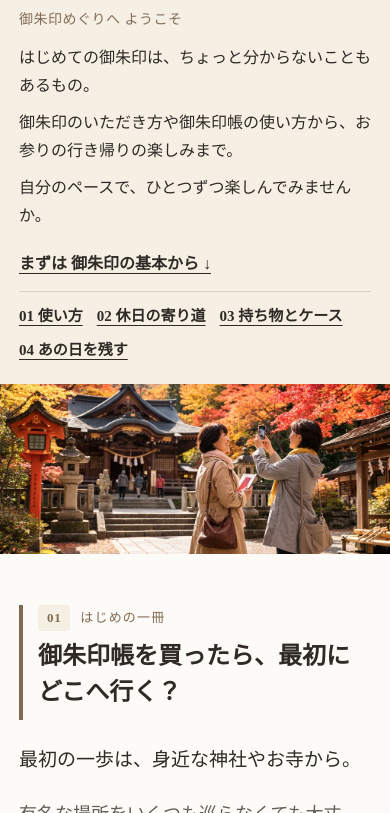
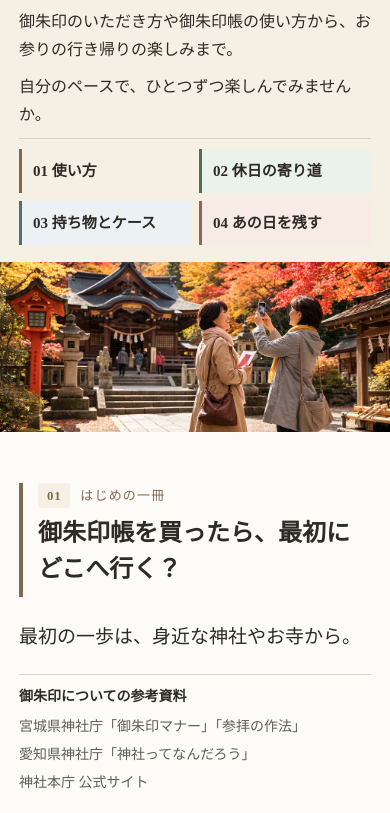
Before and after one commit to watatsudu/watatsudu.github.io, a plain HTML site: page goshuin-holiday/index.html in a window 390 px wide. Shown: the part 212-1025 px from the top of the page. Drawn offline with Linux system fonts and the light colour scheme.

Commit message:
Shorten LP hero, display source names in chapter 01, color-code chapter TOC

```diff
--- a/goshuin-holiday/index.html
+++ b/goshuin-holiday/index.html
@@ -39,8 +39,14 @@
     .lp-first-link{display:inline-flex;min-height:44px;align-items:center;font-size:16px;font-weight:600;text-decoration:underline;text-underline-offset:4px}
     .lp-first-link{margin:3px 0 0}
     .lp-hero-image{width:100%;height:230px;object-fit:cover;object-position:center 47%}
-    .lp-toc{display:flex;flex-wrap:wrap;gap:9px 17px;margin:25px 0 0;padding:15px 0 0;border-top:1px solid var(--line)}
-    .lp-toc a{font-size:14px;min-height:44px;display:inline-flex;align-items:center;text-decoration:underline;text-underline-offset:4px}
+    /* 目次と章の見出しを同系の4色で結びつける。アンカーリンクは維持 */
+    .lp-toc{display:grid;grid-template-columns:repeat(2,minmax(0,1fr));gap:8px;margin:20px 0 0;padding:13px 0 0;border-top:1px solid var(--line)}
+    .lp-toc a{display:flex;align-items:center;min-height:44px;padding:9px 11px;border-left:3px solid var(--toc-accent);background:var(--toc-bg);color:var(--ink);font-size:14px;font-weight:600;line-height:1.5;text-decoration:none}
+    .lp-toc a:nth-child(1){--toc-accent:#80694F;--toc-bg:#F5EFE4}
+    .lp-toc a:nth-child(2){--toc-accent:#506F56;--toc-bg:#EAF2EB}
+    .lp-toc a:nth-child(3){--toc-accent:#536E82;--toc-bg:#ECF1F4}
+    .lp-toc a:nth-child(4){--toc-accent:#936456;--toc-bg:#F8EBE5}
+    .lp-toc a:focus-visible{outline:3px solid #536451;outline-offset:2px}
     .lp-chapter{max-width:800px;margin:0 auto;padding:51px 19px 55px;border-bottom:1px solid var(--line);scroll-margin-top:18px}
     .lp-chapter:last-of-type{border-bottom:0}
     /* 章の見出しはB案（濃いアクセントラインと章番号）、節見出しはC案（章色の淡い帯）。 */
@@ -123,10 +129,11 @@
     .lp-appshot figcaption{text-align:center;margin-top:8px}
     .lp-facts{display:flex;flex-wrap:wrap;gap:7px 9px;margin:12px 0 20px;padding:0;list-style:none}
     .lp-facts li{background:#fffefa;border:1px solid var(--line);padding:6px 11px;font-size:13px}
-    .lp-reference{margin-top:31px;border-top:1px solid var(--line);padding-top:20px;font-size:13px;line-height:1.8;color:var(--muted)}
-    .lp-reference summary{cursor:pointer;font-size:14px;min-height:44px;display:flex;align-items:center}
-    .lp-reference ul{padding-left:22px}
-    .lp-reference a{text-decoration:underline;text-underline-offset:3px}
+    /* 参考資料は01章冒頭に控えめに表示し、外部リンクで離脱させない */
+    .lp-sources{margin:6px 0 22px;padding:10px 0 0;border-top:1px solid var(--line);color:var(--muted)}
+    .lp-chapter .lp-sources p{font-size:13px;line-height:1.7;margin:0 0 4px}
+    .lp-chapter .lp-sources .lp-sources-label{font-size:13px;font-weight:700;color:var(--ink);margin:0 0 6px}
+    @media(max-width:759px){.lp-chapter .lp-sources p,.lp-chapter .lp-sources .lp-sources-label{font-size:14px}}
     .lp-end{padding:23px 19px 51px;max-width:800px;margin:auto;text-align:center}
     .lp-end a{display:inline-flex;min-height:44px;align-items:center;text-decoration:underline;text-underline-offset:4px}
     @media(min-width:760px){
@@ -142,8 +149,8 @@
       .lp-hero-copy h1{font-size:30px;line-height:1.43;margin:6px 0 11px}
       .lp-hero-copy p{font-size:16px;line-height:1.75;margin-bottom:9px}
       .lp-hero-copy .lp-welcome{font-size:14px}
-      .lp-toc{margin-top:5px;padding-top:7px;gap:0 14px}
-      .lp-toc a{min-height:34px}
+      .lp-toc{margin-top:8px;padding-top:10px;gap:8px}
+      .lp-toc a{min-height:44px}
       .lp-hero-image{height:170px}
       .lp-chapter p{font-size:18px}
       .lp-chapter p.lp-lead{font-size:19px}
@@ -167,11 +174,8 @@
       <div class="lp-hero-copy">
         <p class="eyebrow">御朱印帳のある休日</p>
         <h1>御朱印帳を持って、<br>ちょっとお出かけ。</h1>
-        <p class="lp-welcome">御朱印めぐりへ ようこそ</p>
-        <p>はじめての御朱印は、ちょっと分からないこともあるもの。</p>
         <p>御朱印のいただき方や御朱印帳の使い方から、お参りの行き帰りの楽しみまで。</p>
         <p>自分のペースで、ひとつずつ楽しんでみませんか。</p>
-        <a class="lp-first-link" href="#begin">まずは 御朱印の基本から ↓</a>
         <nav class="lp-toc" aria-label="このページの4つの章">
           <a href="#begin">01 使い方</a>
           <a href="#walk">02 休日の寄り道</a>
@@ -186,6 +190,12 @@
       <p class="lp-chapter-num"><span class="lp-chapter-index">01</span><span>はじめの一冊</span></p>
       <h2 id="begin-title">御朱印帳を買ったら、最初にどこへ行く？</h2>
       <p class="lp-lead">最初の一歩は、身近な神社やお寺から。</p>
+      <aside class="lp-sources" aria-label="御朱印の基本についての参考資料">
+        <p class="lp-sources-label">御朱印についての参考資料</p>
+        <p>宮城県神社庁「御朱印マナー」「参拝の作法」</p>
+        <p>愛知県神社庁「神社ってなんだろう」</p>
+        <p>神社本庁 公式サイト</p>
+      </aside>
       <p>有名な場所をいくつも巡らなくても大丈夫。前から気になっていた神社や、散歩の途中で見かけたお寺から始めてみませんか。御朱印帳は、参拝した場所や日付を一冊ずつ重ねていけるものです。</p>
       <p>御朱印をいただくことも楽しみですが、まずはその場所で静かに手を合わせる時間を大切に。境内を歩いてみると、木々の表情や建物の細部にも目が向くかもしれません。</p>
       <figure class="lp-figure">
@@ -209,15 +219,6 @@
       <p>そんなときは、大判の御朱印帳と同じくらいの大きさの、小型の書き置き用クリアファイルがあると便利です。</p>
       <p>御朱印のサイズを確かめて選べば、折れや汚れを防いで持ち帰り、あとから御朱印帳に貼ったり、ファイルに残したりできます。</p>
       <p class="lp-transition">御朱印の基本が分かったら、次はお参りの日そのものを楽しんでみませんか。参道の景色や季節の花、帰り道の寄り道にも、小さな楽しみがあります。</p>
-      <details class="lp-reference">
-        <summary>御朱印についての参考資料</summary>
-        <ul>
-          <li><a href="https://miyagi-jinjacho.or.jp/omairi/gosyuin.html" target="_blank" rel="noopener noreferrer">宮城県神社庁「御朱印マナー」 ↗</a></li>
-          <li><a href="https://aichi-jinjacho.or.jp/faq03.html" target="_blank" rel="noopener noreferrer">愛知県神社庁「神社ってなんだろう」 ↗</a></li>
-          <li><a href="https://www.jinjahoncho.or.jp/" target="_blank" rel="noopener noreferrer">神社本庁 公式サイト ↗</a></li>
-          <li><a href="https://miyagi-jinjacho.or.jp/omairi/kiso-sanpai.html" target="_blank" rel="noopener noreferrer">宮城県神社庁「参拝の作法」 ↗</a></li>
-        </ul>
-      </details>
     </section>
 
     <p class="lp-bookmark-inline">御朱印の使い方をあとで見返したいときは、<a class="lp-inline-link" href="https://line.me/R/ti/p/%40362nfcwh" target="_blank" rel="noopener noreferrer" data-lp-cta="lp_click_line" data-lp-line-position="after_01">LINEからこのページを開けます（友だち追加）</a>。</p>
```
